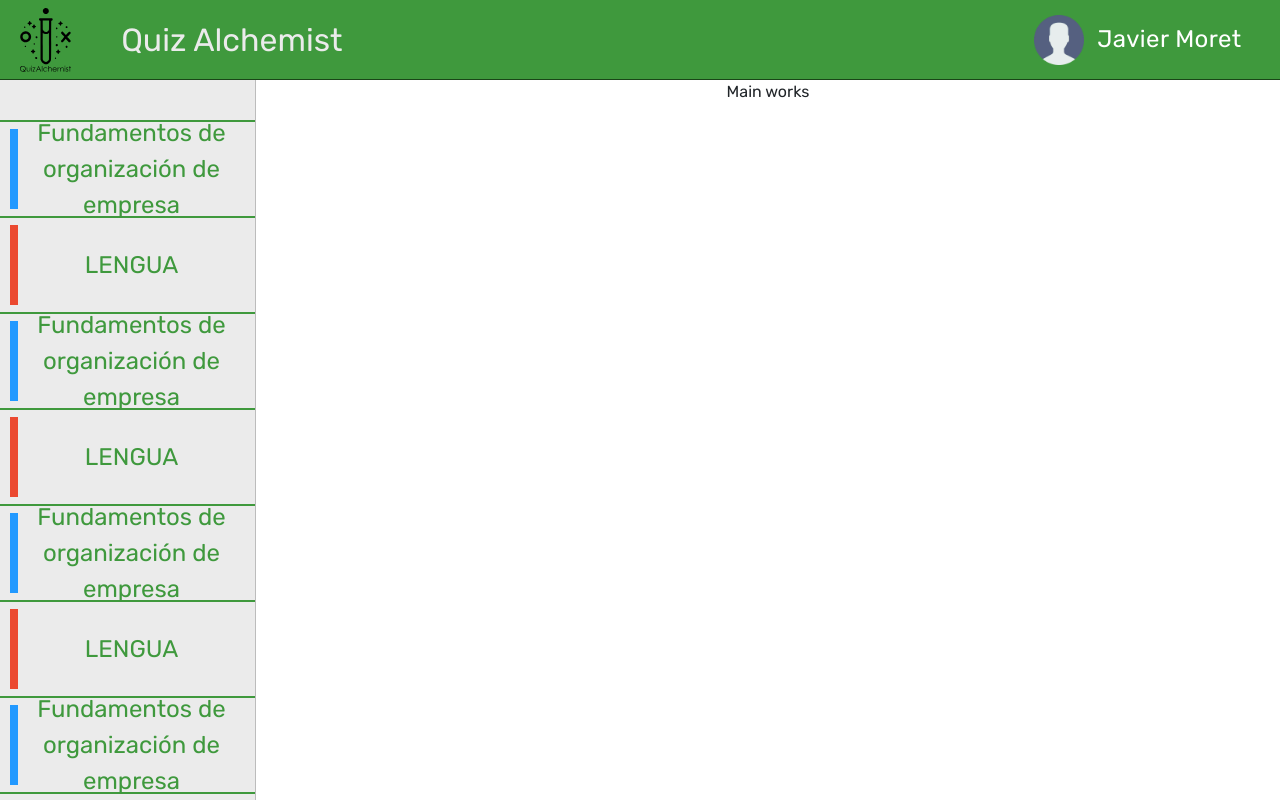
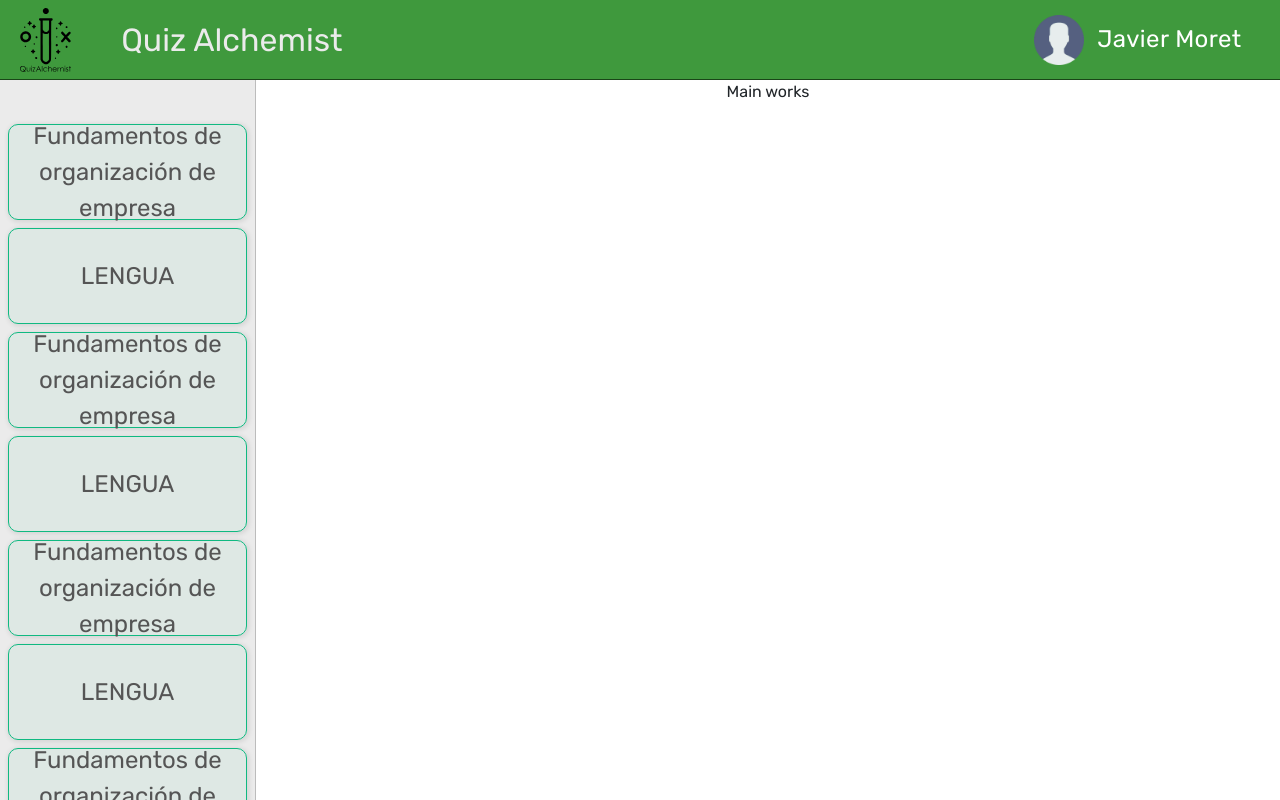
Before and after one commit to Danii47/QuizAlchemist, a React (Vite) app: page / in a window 1280 px wide. Built offline with nearby package versions, Linux system fonts and the light colour scheme.

Commit message:
feat: new sidenav style

```diff
--- a/src/components/CollectionList/CollectionList.css
+++ b/src/components/CollectionList/CollectionList.css
@@ -3,14 +3,24 @@
   padding: 0;
 }
 
+.collectionsGroup li {
+  padding: 4px 8px;
+
+}
+
 .collectionsGroup button {
   background-color: transparent;
-  color: var(--main-color);
+  /*color: var(--main-color);*/
+  color: #555;
   font-size: 1.5em;
   width: 100%;
   border: none;
+  padding: 20px;
+  border-radius: 10px;
   height: 12vh;
-  border-top: 2px solid var(--main-color);
+  border: 1px solid var(--secondary-color);
+  box-shadow: 1px 1px 5px 1px rgba(0, 0, 0, 0.10);
+  background-color: #3ebd9312;
   transition: .2s background-color, .2s color;
   display: flex;
   justify-content: center;
@@ -25,15 +35,6 @@
 
 
 .collectionsGroup button:hover {
-  background-color: var(--main-color);
-  color: white;
+  background-color: #3ebd9357;
+  /*color: white;*/
 }
-
-.bandContainer {
-  width: 92%;
-  height: 85%;
-  display: flex;
-  align-items: center;
-  justify-content: center;
-  border-left: 8px solid;
-}
--- a/src/components/CollectionList/CollectionList.jsx
+++ b/src/components/CollectionList/CollectionList.jsx
@@ -9,11 +9,10 @@ export default function CollectionList({ collections, handleSelectCollection })
       {
         collections.map((collection) => (
           // TODO: sé que está mal lo del id dani
-          <li>
-            <button key={collection.id} onClick={() => handleSelectCollection(collection)}>
-              <div className="bandContainer" style={{ "borderColor": `${collection.color}` }}>
-                {collection.name}
-              </div>
+          <li key={collection.id}>
+            <button onClick={() => handleSelectCollection(collection)}>
+              {collection.name}
+
             </button>
           </li>
         ))
--- a/src/components/InfoPage/InfoPage.css
+++ b/src/components/InfoPage/InfoPage.css
@@ -84,7 +84,7 @@
 .inputItem {
   text-align: center;
   font-size: 1.3em;
-  background-color: #10b98112;
+  background-color: #3ebd9312;
   padding: 1%;
   border-radius: 5px;
   border: 1px solid var(--secondary-color);
```
